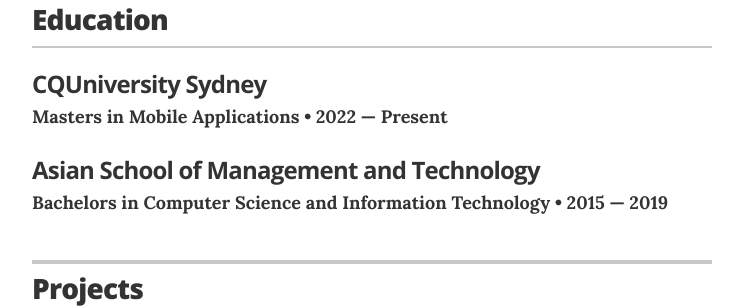
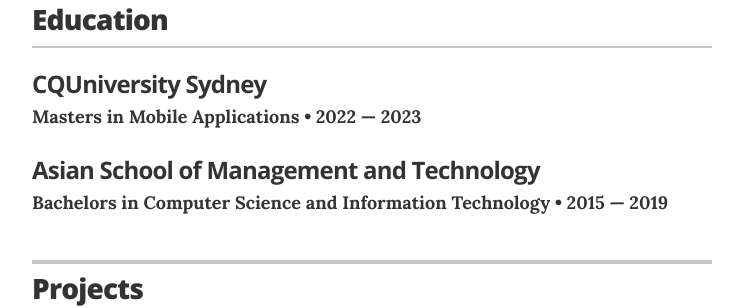
Before and after one commit to lighttt/manishtuladhar, a Jekyll site: the page built from index.html, in a window 1280 px wide and 900 px high, scrolled down 1507 px. Shown: the part 155-463 px from the top of the window, without its empty margins (268-1011 px from the left). Built offline with Jekyll 4.4.1, drawn with Linux system fonts in a browser that asks for light colours.

Commit message:
Update education

```diff
--- a/_data/education.yml
+++ b/_data/education.yml
@@ -1,7 +1,7 @@
 # Degree
 - degree: Masters in Mobile Applications
   uni: CQUniversity Sydney
-  year: 2022 &mdash; Present
+  year: 2022 &mdash; 2023
   # awards:
   #   - award: Summa Cumme Laude graduate
   # summary: If you had any meaningful roles at college, feel free to write about them here
```
